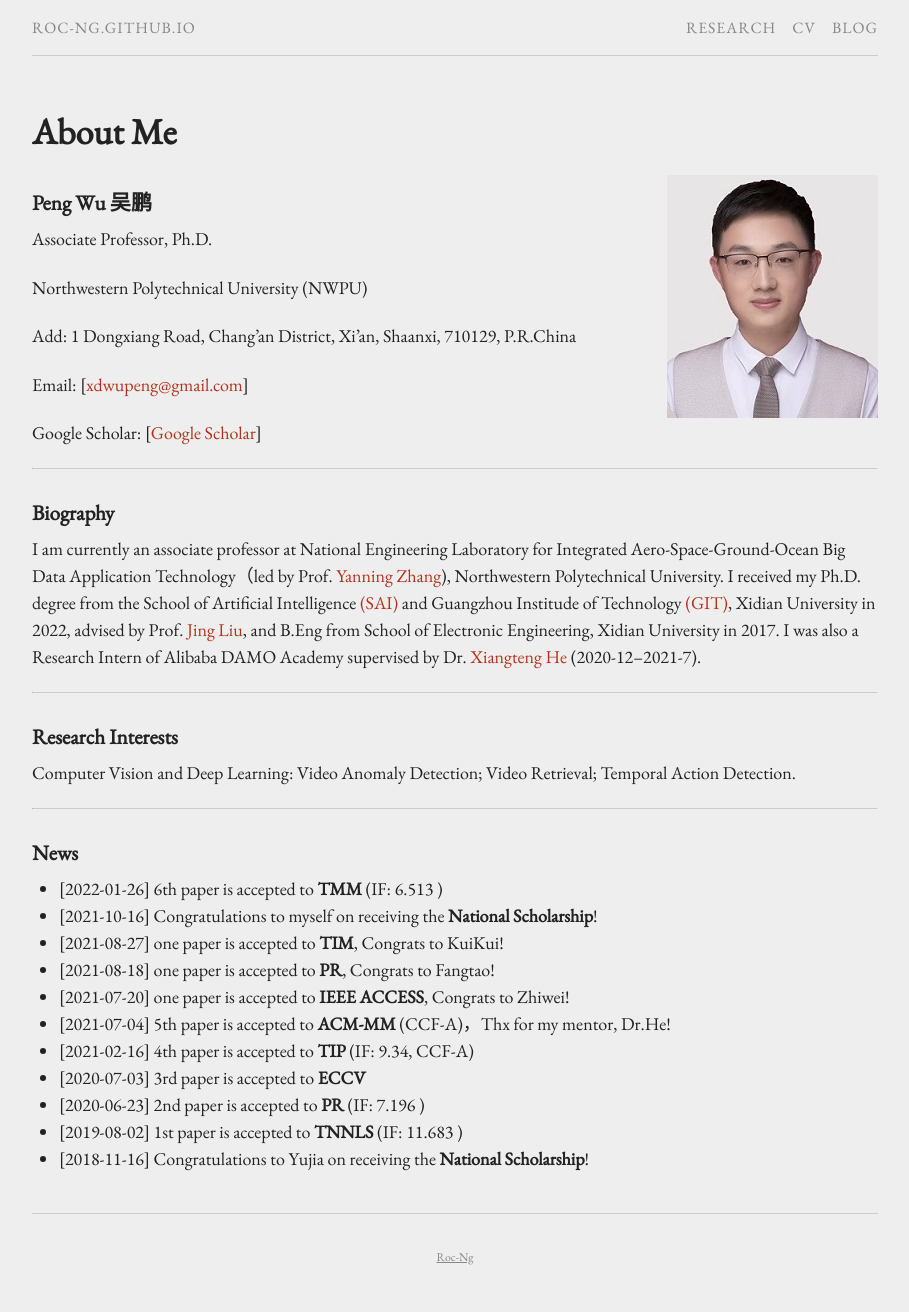
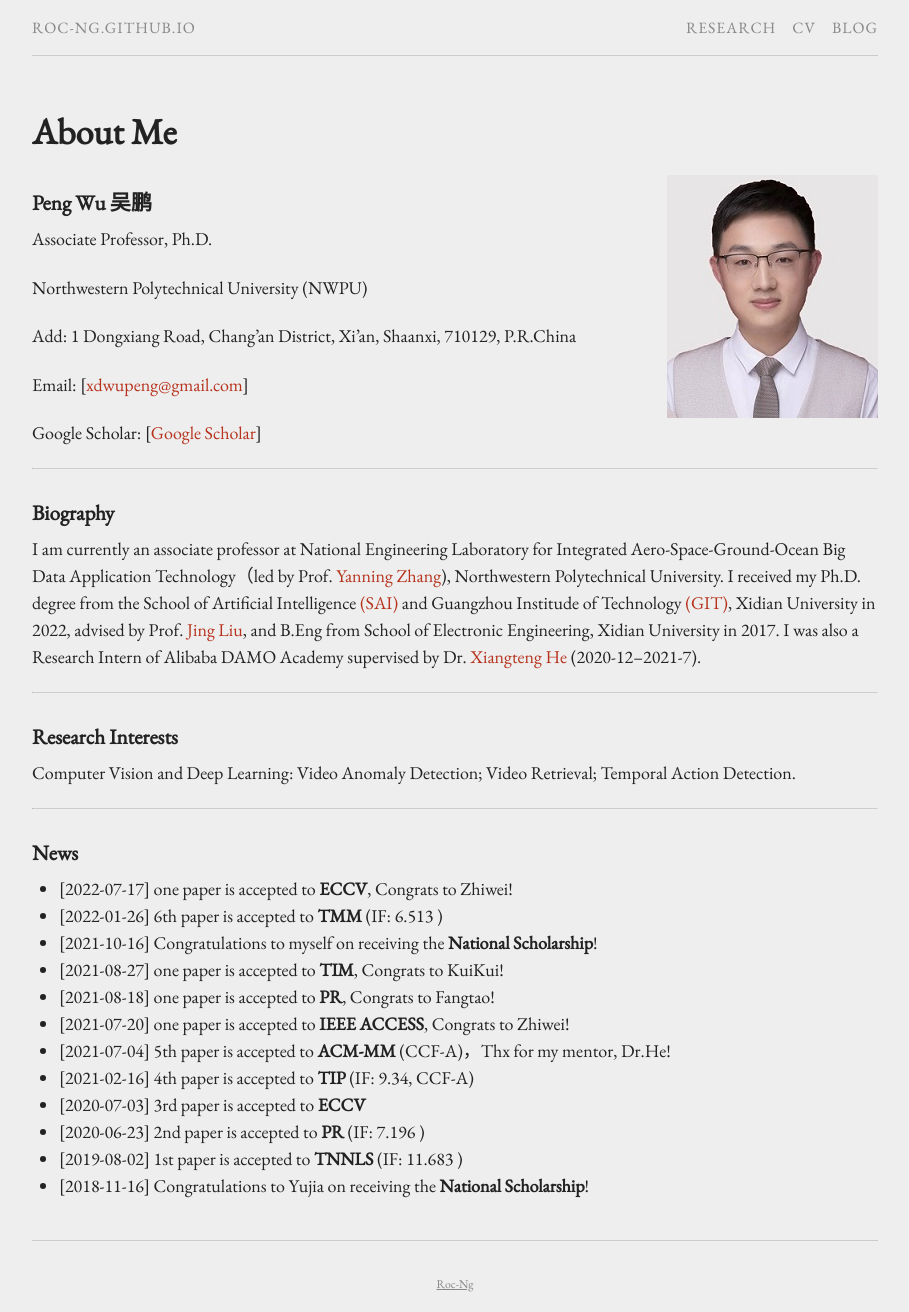
Before and after one commit to Roc-Ng/Roc-Ng.github.io, a Jekyll site: the page built from index.md, in a window 1280 px wide. Shown: the whole page, without its empty margins (185-1094 px from the left). Built offline with Jekyll 4.4.1, drawn with Linux system fonts in a browser that asks for light colours; before the commit the page ends 1285 px from its top, so only the background shows below that.

Commit message:
Update index.md

```diff
--- a/index.md
+++ b/index.md
@@ -33,6 +33,7 @@ Computer Vision and Deep Learning: Video Anomaly Detection; Video Retrieval; Tem
 ------
 
 ### News
++ [2022-07-17]  one paper is accepted to **ECCV**, Congrats to Zhiwei!
 + [2022-01-26]  6th paper is accepted to **TMM** (IF: 6.513 )
 + [2021-10-16]  Congratulations to myself on receiving the **National Scholarship**!
 + [2021-08-27]  one paper is accepted to **TIM**, Congrats to KuiKui!
```
